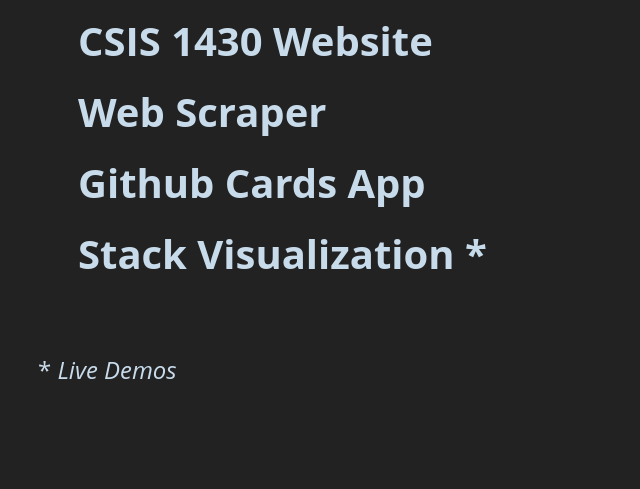
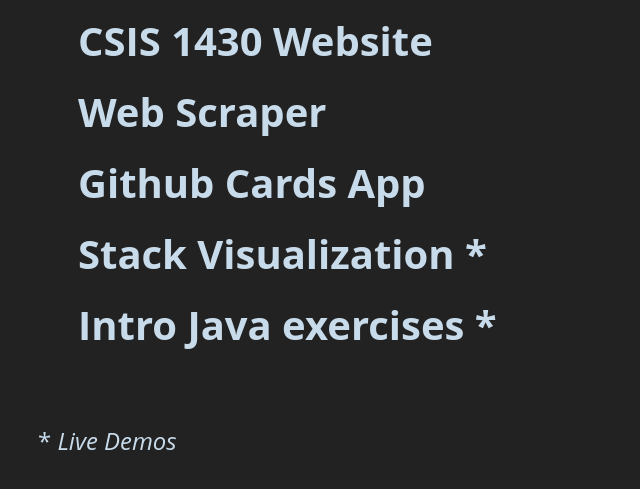
Before and after one commit to vxxce/vxxce.github.io, a plain HTML site: page index.html in a window 1280 px wide. Shown: the part 821-1310 px from the top of the page, without its empty margins (282-922 px from the left). Before the commit the page ends 1255 px from the top, so only its background shows below. Drawn offline with Linux system fonts and the light colour scheme.

Commit message:
add introJava

```diff
--- a/index.html
+++ b/index.html
@@ -30,6 +30,7 @@
     <li><a href="https://github.com/vxxce/local-shows-scraper">Web Scraper</a></li>
     <li><a href="https://github.com/vxxce/Github-Cards">Github Cards App</a></li>
     <li><a href="https://github.com/vxxce/stack">Stack Visualization</a> *</li>
+    <li><a href="https://github.com/vxxce/introJava">Intro Java exercises</a> *</li>
   </ul>
   <p>* <em>Live Demos</em></p>
   </main>
```
